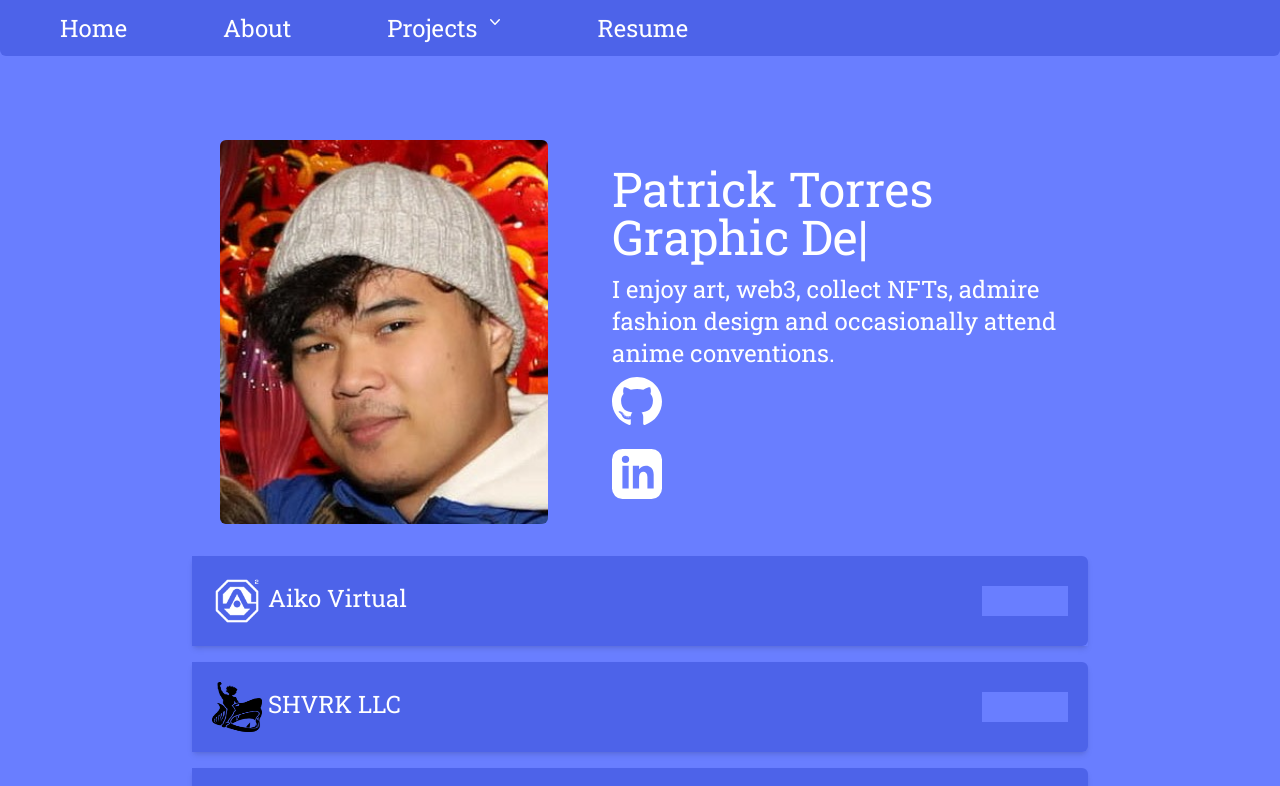
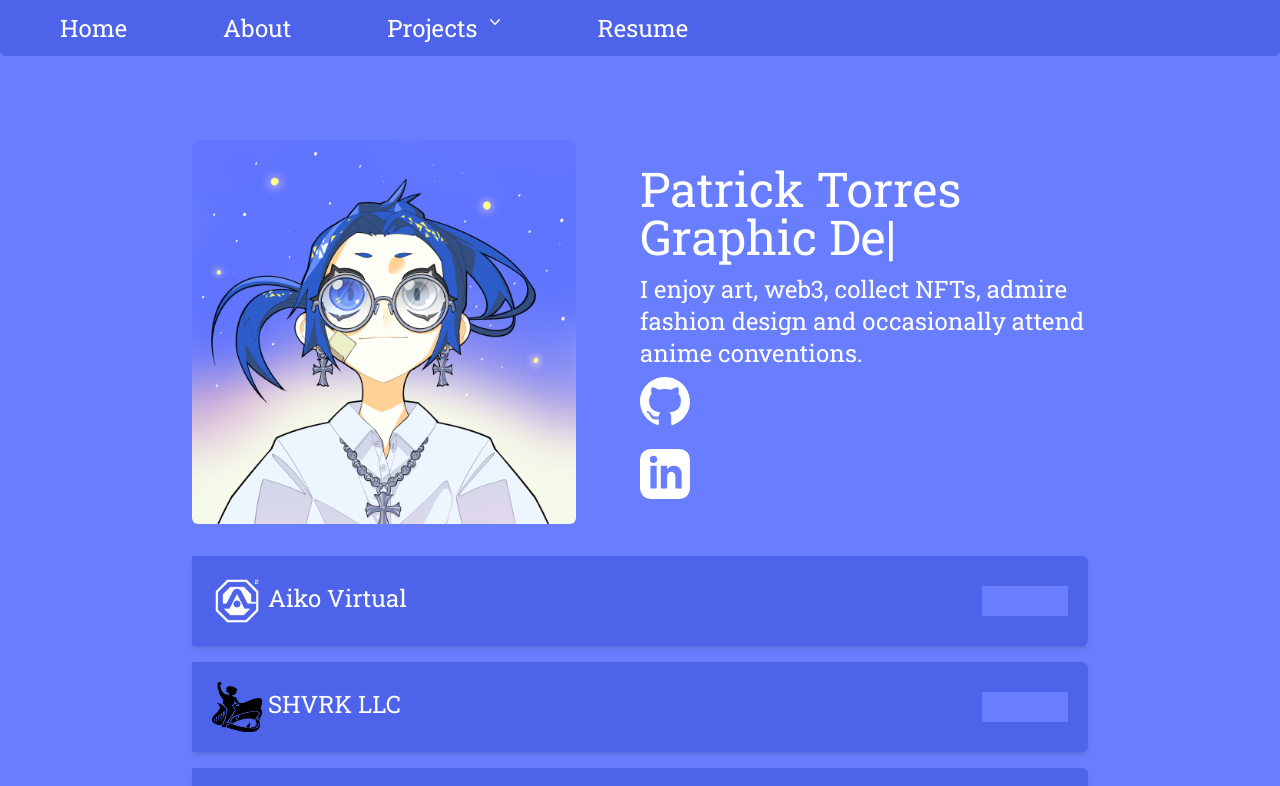
Before and after one commit to Patrickrgt/Portfolio-2023, a Next.js app: page / in a window 1280 px wide. Shown: the top 786 px of the page. Built offline with nearby package versions, Linux system fonts and the light colour scheme.

Commit message:
pfp change

```diff
--- a/components/Header.tsx
+++ b/components/Header.tsx
@@ -17,7 +17,7 @@ function Header() {
       <div className="flex flex-col lg:flex-row justify-center items-center">
         <img
           className="lg:ml-16 object-contain h-96 rounded-md animate-fade-in-down"
-          src="pfp1.jpg"
+          src="phos.png"
           alt=""
         />
         <div className="text-center lg:text-left lg:w-3/6 lg:ml-16">
```
